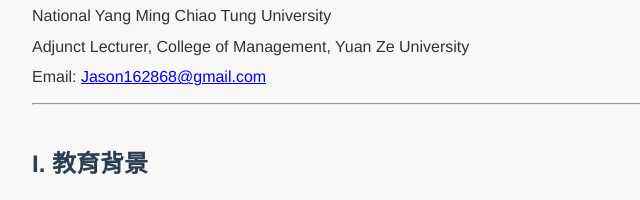
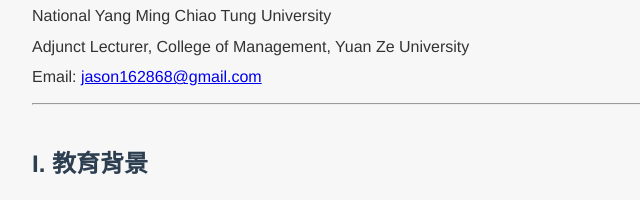
Before and after one commit to Jason162868/Jason162868.github.io, a plain HTML site: page index.html in a window 1280 px wide. Shown: the part 142-342 px from the top of the page, 158-798 px from the left. Drawn offline with Linux system fonts and the light colour scheme.

Commit message:
Update index.html

```diff
--- a/index.html
+++ b/index.html
@@ -60,7 +60,7 @@
       <p>Ph.D. Candidate, College of Artificial Intelligence,<br>
       National Yang Ming Chiao Tung University</p>
       <p>Adjunct Lecturer, College of Management, Yuan Ze University</p>
-      <p>Email: <a href="mailto:Jason162868@gmail.com">Jason162868@gmail.com</a></p>
+      <p>Email: <a href="mailto:Jason162868@gmail.com">jason162868@gmail.com</a></p>
     </div>
     <div style="flex-shrink: 0;">
       <img src="head.jpg" alt="Jin-Ching Shen"
```
